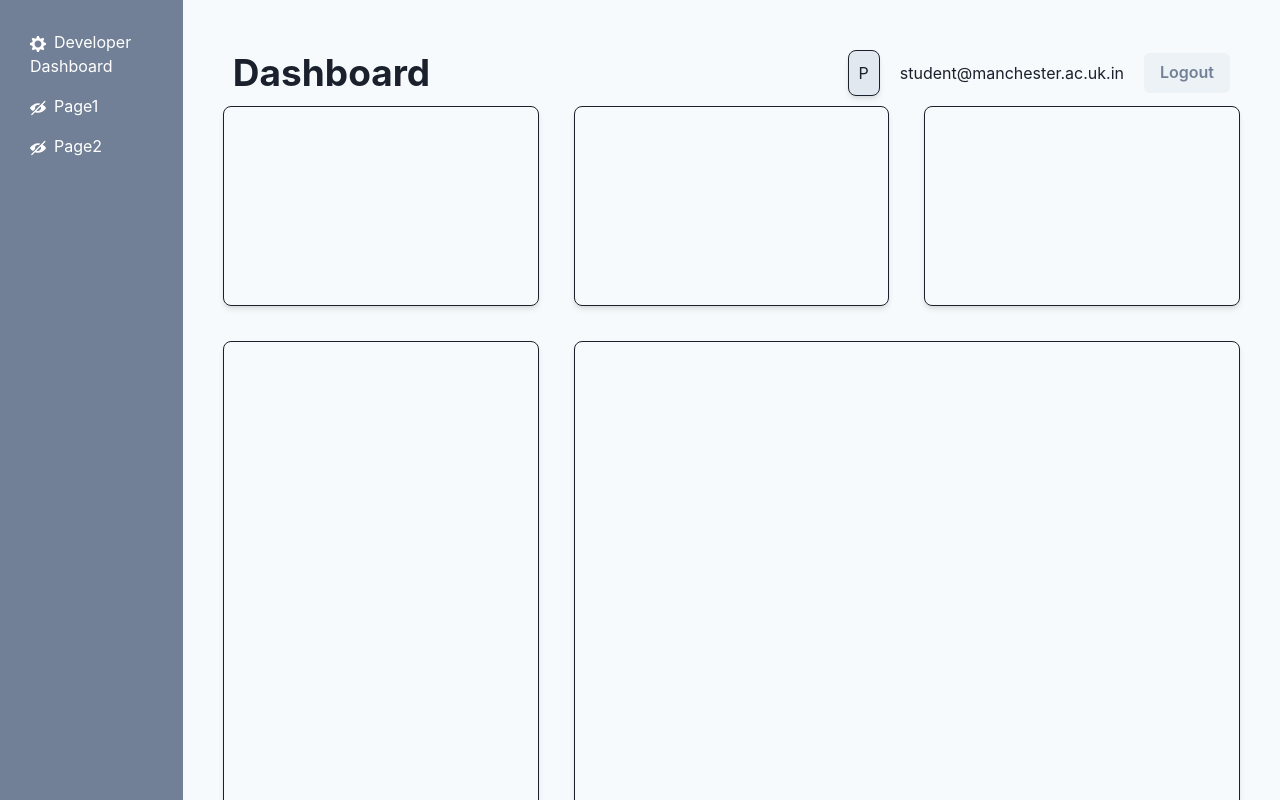
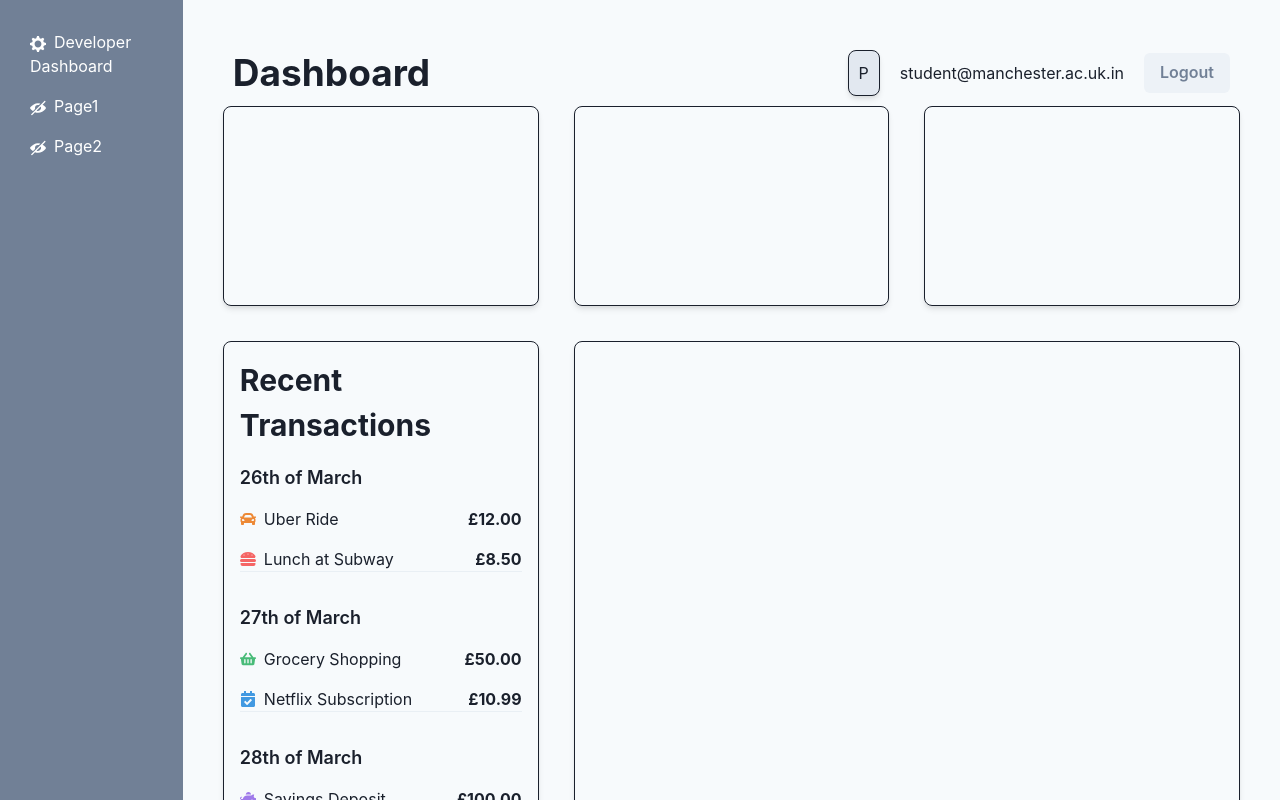
Before and after one commit to manojmanikandan7/PennyWise, a React (Vite) app: page /dashboard in a window 1280 px wide. Shown: the top 800 px of the page. Built offline with nearby package versions, Linux system fonts and the light colour scheme.

Commit message:
Added A Recent Transactions Section To Dashboard, Updated Packages JSON to also contain the packages needed to run the back-end, a few cosmetic changes here and there...

```diff
--- a/index.html
+++ b/index.html
@@ -2,7 +2,6 @@
 <html lang="en">
   <head>
     <meta charset="utf-8" />
-    <link rel="icon" href="favicon.ico" />
     <meta name="viewport" content="width=device-width, initial-scale=1" />
     <meta name="theme-color" content="#000000" />
     <meta name="description" content="Manage your budget. Wisely" />
--- a/package.json
+++ b/package.json
@@ -16,8 +16,11 @@
     "@emotion/styled": "^11.11.0",
     "antd": "^5.15.3",
     "axios": "^1.6.8",
+    "bcrypt": "^5.1.1",
     "cors": "^2.8.5",
+    "date-fns": "^3.6.0",
     "framer-motion": "^11.0.20",
+    "mysql2": "^3.9.3",
     "react": "^18.2.0",
     "react-dom": "^18.2.0",
     "react-icons": "^5.0.1",
--- a/src/pages/Dashboard.jsx
+++ b/src/pages/Dashboard.jsx
@@ -6,11 +6,23 @@ import {
   Text,
   ChakraProvider,
   extendTheme,
+  VStack,
+  HStack,
+  Divider,
 } from "@chakra-ui/react";
+import {
+  FaCar,
+  FaHamburger,
+  FaShoppingBasket,
+  FaCalendarCheck,
+  FaPiggyBank,
+} from "react-icons/fa";
+import { format, parseISO } from "date-fns"; // Import the necessary functions from date-fns
 
 //Components
 import Navbar from "/src/components/navbar";
 import Sidebar from "/src/components/sidebar";
+import { NavLink } from "react-router-dom";
 
 //For custom themes
 //TODO: Add the theme colours
@@ -25,6 +37,70 @@ const theme = extendTheme({
     },
   },
 });
+
+// Define categories with their respective icons and colors
+const categoryDetails = {
+  Transportation: { icon: FaCar, color: "orange.400" },
+  Food: { icon: FaHamburger, color: "red.400" },
+  "Groceries And Laundry": { icon: FaShoppingBasket, color: "green.400" },
+  Subscriptions: { icon: FaCalendarCheck, color: "blue.400" },
+  "Savings/Emergencies": { icon: FaPiggyBank, color: "purple.400" },
+};
+
+// Updated transactions with categories
+const transactions = [
+  {
+    id: 1,
+    title: "Uber Ride",
+    amount: "£12.00",
+    date: "2024-03-26",
+    category: "Transportation",
+  },
+  {
+    id: 2,
+    title: "Lunch at Subway",
+    amount: "£8.50",
+    date: "2024-03-26",
+    category: "Food",
+  },
+  {
+    id: 3,
+    title: "Grocery Shopping",
+    amount: "£50.00",
+    date: "2024-03-27",
+    category: "Groceries And Laundry",
+  },
+  {
+    id: 4,
+    title: "Netflix Subscription",
+    amount: "£10.99",
+    date: "2024-03-27",
+    category: "Subscriptions",
+  },
+  {
+    id: 5,
+    title: "Savings Deposit",
+    amount: "£100.00",
+    date: "2024-03-28",
+    category: "Savings/Emergencies",
+  },
+  // ... more transactions
+];
+
+// Helper function to format date
+const formatDate = (dateString) => {
+  const date = parseISO(dateString);
+  return format(date, "do 'of' MMMM");
+};
+
+// Group transactions by date
+const transactionsByDate = transactions.reduce((acc, transaction) => {
+  const { date, ...rest } = transaction;
+  const formattedDate = formatDate(date); // Use the helper function to format date
+  acc[formattedDate] = acc[formattedDate] || [];
+  acc[formattedDate].push(rest);
+  return acc;
+}, {});
 
 export default function Dashboard() {
   return (
@@ -81,7 +157,7 @@ export default function Dashboard() {
                 boxShadow="md"
               ></Box>
             </GridItem>
-            {/* this is the transaction history */}
+            {/* this is the transaction history of your most recent spending */}
             <GridItem colSpan="1" rowSpan="2">
               <Box
                 h="600px"
@@ -91,7 +167,37 @@ export default function Dashboard() {
                 overflow="hidden"
                 p={4}
                 boxShadow="md"
-              ></Box>
+              >
+                <Text fontSize="3xl" mb={4} as="b">
+                  Recent Transactions
+                </Text>
+                {Object.entries(transactionsByDate).map(
+                  ([formattedDate, transactions], index) => (
+                    <VStack key={formattedDate} spacing={4} align="stretch">
+                      {index > 0 && <Divider />}
+                      <NavLink to="/calendar">
+                        <Text fontSize="lg" fontWeight="semibold" mt={4}>
+                          {formattedDate}
+                        </Text>
+                      </NavLink>
+                      {transactions.map((transaction, idx) => (
+                        <HStack key={idx} justifyContent="space-between">
+                          <HStack spacing={2}>
+                            <Box
+                              as={categoryDetails[transaction.category].icon}
+                              color={
+                                categoryDetails[transaction.category].color
+                              }
+                            />
+                            <Text>{transaction.title}</Text>
+                          </HStack>
+                          <Text fontWeight="bold">{transaction.amount}</Text>
+                        </HStack>
+                      ))}
+                    </VStack>
+                  )
+                )}
+              </Box>
             </GridItem>
             {/* this is the line chart or bar chart */}
             <GridItem colSpan="2" rowSpan="2">
```
Also changed, not shown: 1 other file (tests, documents, lock files or other folders).
